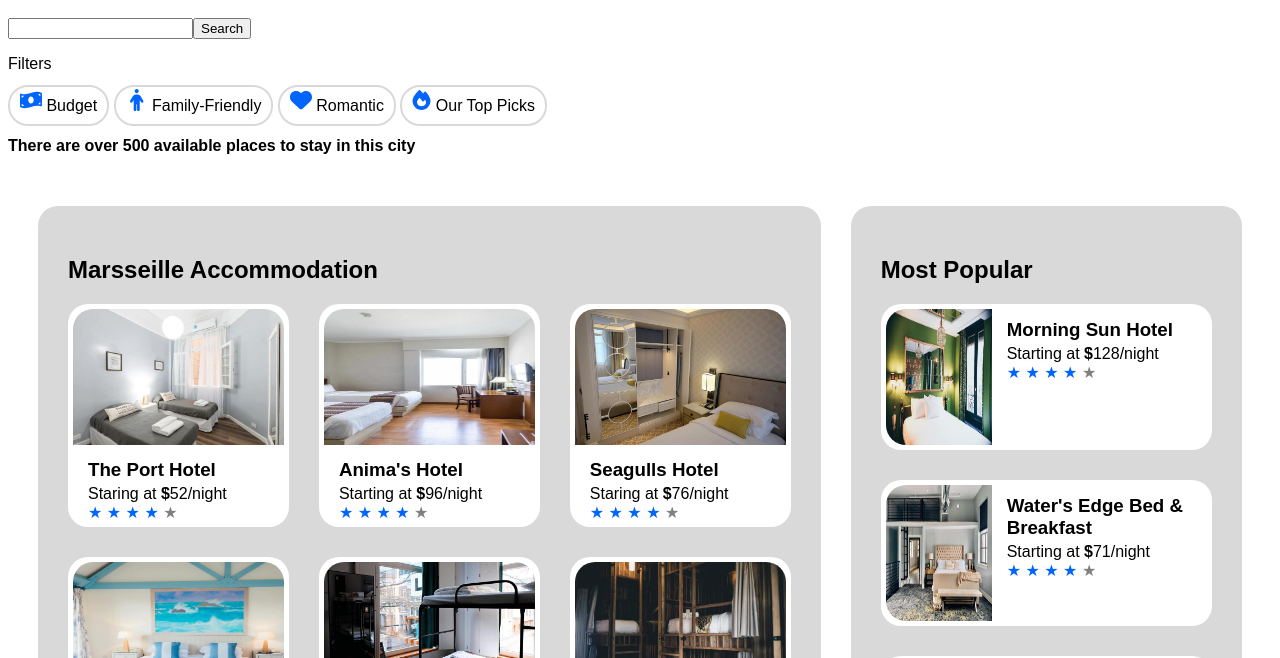
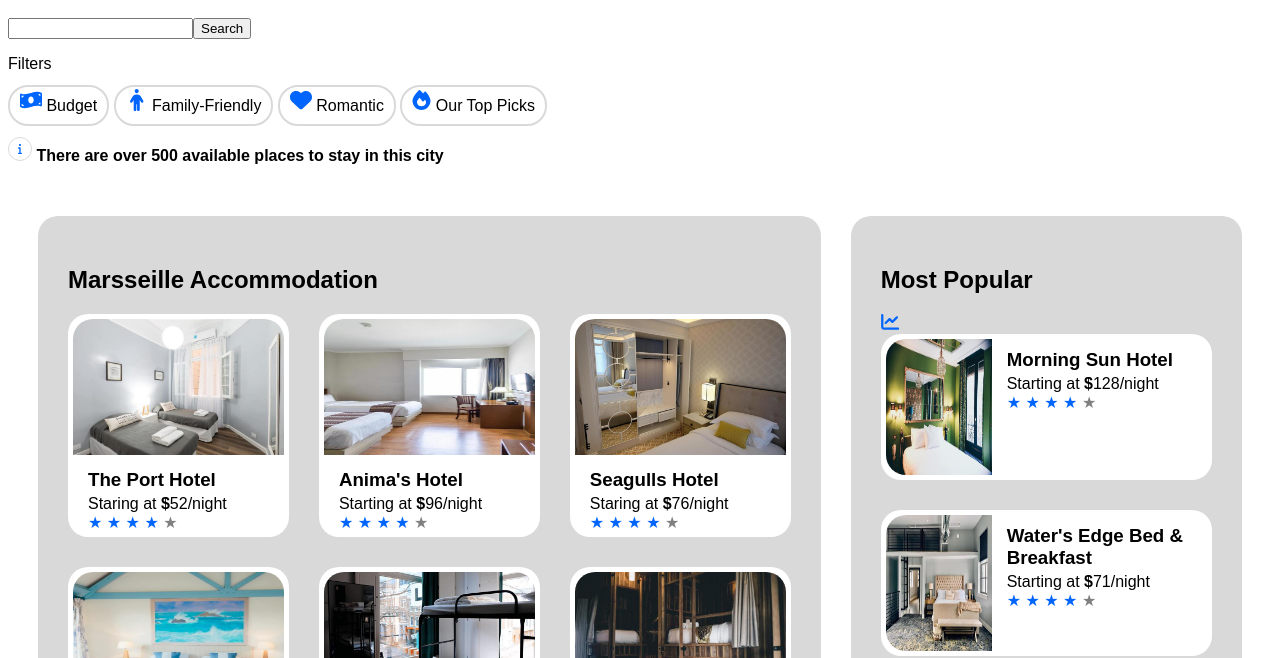
Before and after one commit to dcampos95/booki, a plain HTML site: page index.html in a window 1280 px wide. Shown: the part 139-797 px from the top of the page. Drawn offline with Linux system fonts and the light colour scheme.

Commit message:
updates 12/04/24

```diff
--- a/index.html
+++ b/index.html
@@ -91,7 +91,22 @@
 					</div>
 				</section>
 			</form>
-			<h4>There are over 500 available places to stay in this city</h4>
+			<h4>
+				<svg
+					width="24"
+					height="24"
+					viewBox="0 0 24 24"
+					fill="none"
+					xmlns="http://www.w3.org/2000/svg"
+				>
+					<circle cx="12" cy="12" r="11.5" stroke="#D9D9D9" />
+					<path
+						d="M13.3333 15.6829H12.6667V11.0074C12.6667 10.6381 12.3681 10.3395 12 10.3395H10.6667C10.2985 10.3395 10 10.6381 10 11.0074C10 11.3766 10.2985 11.6565 10.6667 11.6565H11.3333V15.6641H10.6667C10.2985 15.6641 10 15.9628 10 16.3321C10 16.7013 10.2985 17 10.6667 17H13.3333C13.7015 17 14 16.7013 14 16.3321C14 15.9628 13.7021 15.6829 13.3333 15.6829ZM12 9.00359C12.5523 9.00359 13 8.55503 13 8.00169C13 7.44835 12.5521 7 12 7C11.4479 7 11 7.44856 11 8.0019C11 8.55524 11.4477 9.00359 12 9.00359Z"
+						fill="#0065FC"
+					/>
+				</svg>
+				There are over 500 available places to stay in this city
+			</h4>
 		</nav>
 		<div class="accommodation-and-popular">
 			<section class="accommodation">
@@ -234,6 +249,18 @@
 			</section>
 			<section class="popular">
 				<h2>Most Popular</h2>
+				<svg
+					width="19"
+					height="16"
+					viewBox="0 0 19 16"
+					fill="none"
+					xmlns="http://www.w3.org/2000/svg"
+				>
+					<path
+						d="M2.3833 12.9375C2.3833 13.2469 2.63502 13.5 2.9458 13.5H17.0083C17.6306 13.5 18.1333 14.0027 18.1333 14.625C18.1333 15.2473 17.6306 15.75 17.0083 15.75H2.9458C1.3926 15.75 0.133301 14.4914 0.133301 12.9375V1.125C0.133301 0.503789 0.63709 0 1.2583 0C1.87951 0 2.3833 0.503789 2.3833 1.125V12.9375ZM12.1778 8.66953C11.7384 9.10898 11.0282 9.10898 10.5888 8.66953L8.5708 6.65508L5.42783 9.79453C4.98838 10.234 4.27822 10.234 3.83877 9.79453C3.39861 9.35508 3.39861 8.64492 3.83877 8.20547L7.77627 4.26797C8.21572 3.82852 8.92588 3.82852 9.36533 4.26797L11.3833 6.28242L15.0888 2.58047C15.5282 2.14031 16.2384 2.14031 16.6778 2.58047C17.1173 3.01992 17.1173 3.73008 16.6778 4.16953L12.1778 8.66953Z"
+						fill="#0065FC"
+					/>
+				</svg>
 				<div class="card-container-popular">
 					<div class="card">
 						<img
```
